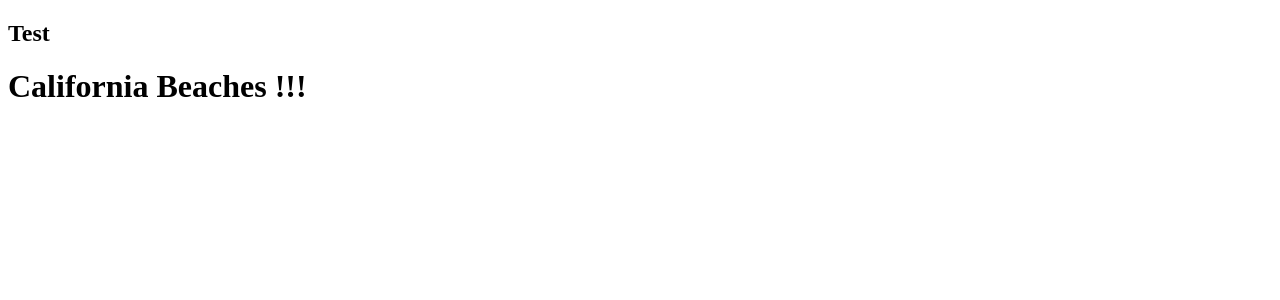
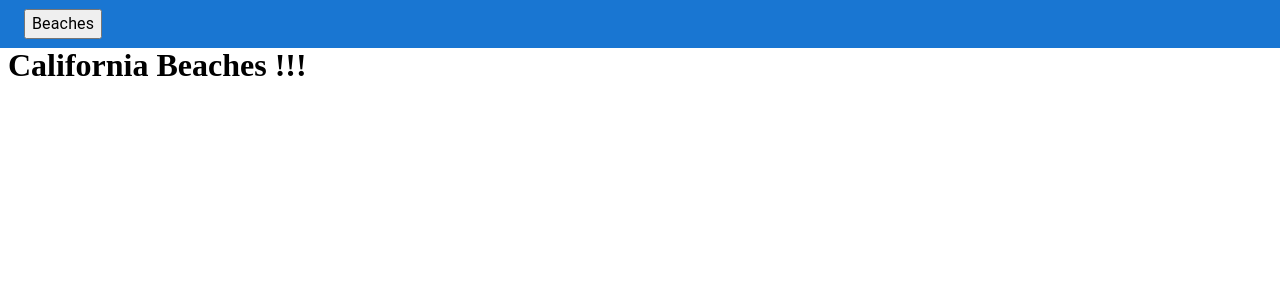
Before and after one commit to MiHawkStackOverFlow/california-beaches, a React (Create React App) app: page / in a window 1280 px wide. Shown: the top 300 px of the page. Built offline with nearby package versions, Linux system fonts and the light colour scheme.

Commit message:
basic navbar added

```diff
--- a/package.json
+++ b/package.json
@@ -3,6 +3,8 @@
   "version": "0.1.0",
   "private": true,
   "dependencies": {
+    "@mui/icons-material": "^5.11.9",
+    "@mui/material": "^5.11.10",
     "@testing-library/jest-dom": "^5.16.5",
     "@testing-library/react": "^13.4.0",
     "@testing-library/user-event": "^13.5.0",
--- a/src/App.js
+++ b/src/App.js
@@ -7,6 +7,7 @@ export default function App() {
   return (
     <Router>
         <AppNavigator></AppNavigator>
+        <br />
         <Route path="/" component={Beaches}></Route>
     </Router>
   )
--- a/src/components/AppNavigator.js
+++ b/src/components/AppNavigator.js
@@ -1,9 +1,17 @@
 import React from "react";
+import AppBar from '@mui/material/AppBar';
+import Toolbar from '@mui/material/Toolbar';
+import Typography from '@mui/material/Typography';
+import { Link } from "react-router-dom";
 
 export default function AppNavigator() {
   return (
-      <div>
-        <h2>Test</h2>
-      </div>
+    <AppBar position="fixed" variant="h6" color="primary" enableColorOnDark>
+      <Toolbar variant="dense">
+        <Link component="button" to="/">
+          <Typography>Beaches</Typography>
+        </Link>
+      </Toolbar>
+    </AppBar>
   )
 }
```
Also changed, not shown: 1 other file (tests, documents, lock files or other folders).
